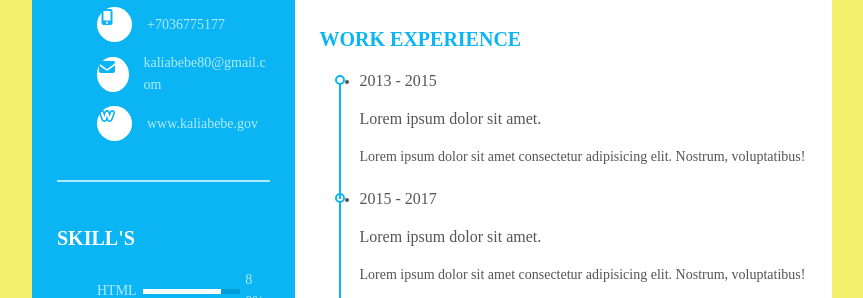
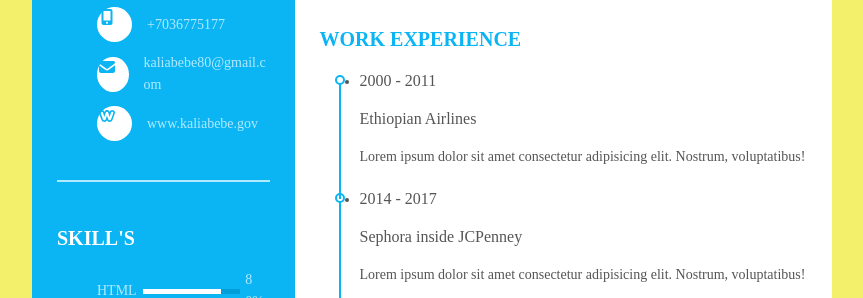
Before and after one commit to KaliAbebe/Defered_CV, a plain HTML site: page index.html in a window 1280 px wide. Shown: the part 396-694 px from the top of the page, without its empty margins (208-1071 px from the left). Drawn offline with Linux system fonts and the light colour scheme.

Commit message:
modifid days

```diff
--- a/index.html
+++ b/index.html
@@ -165,16 +165,16 @@
                 </div>
                 <ul>
                     <li>
-                        <div class="date">2013 - 2015</div>
+                        <div class="date">2000 - 2011</div>
                         <div class="info">
-                            <p class="semi-bold">Lorem ipsum dolor sit amet.</p>
+                            <p class="semi-bold">Ethiopian Airlines</p>
                             <p>Lorem ipsum dolor sit amet consectetur adipisicing elit. Nostrum, voluptatibus!</p>
                         </div>
                     </li>
                     <li>
-                        <div class="date">2015 - 2017</div>
+                        <div class="date">2014 - 2017</div>
                         <div class="info">
-                            <p class="semi-bold">Lorem ipsum dolor sit amet.</p>
+                            <p class="semi-bold">Sephora inside JCPenney</p>
                             <p>Lorem ipsum dolor sit amet consectetur adipisicing elit. Nostrum, voluptatibus!</p>
                         </div>
                     </li>
```
